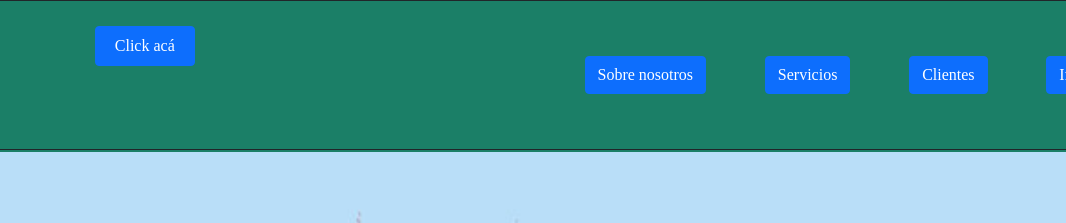
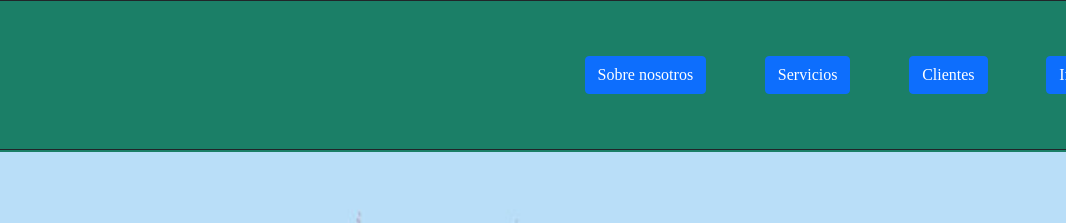
Before and after one commit to franrugnia16/UP, a plain HTML site: page index.html in a window 1280 px wide. Shown: the top 223 px of the page, 214-1280 px from the left. Drawn offline with nearby package versions, Linux system fonts and the light colour scheme; a web font is replaced by a local one.

Commit message:
borro boton

```diff
--- a/index.html
+++ b/index.html
@@ -20,9 +20,6 @@
         <div class="header__logo"><!-- foto UP -->
             <img src="./multimedia/u perfil.png" alt="logo">
         </div>
-        <button type="button" id="boton" class="btn btn-primary" data-toggle="collapse" data-target="#demo">
-            Click acá </button>
-            <div id="demo" class="collapse"> Este sitio web esta en reparación, disculpe las molestias </div>
         <nav class="header__menu"> <!-- menu -->
             <ul>
                 <li class="nav-item">
```
